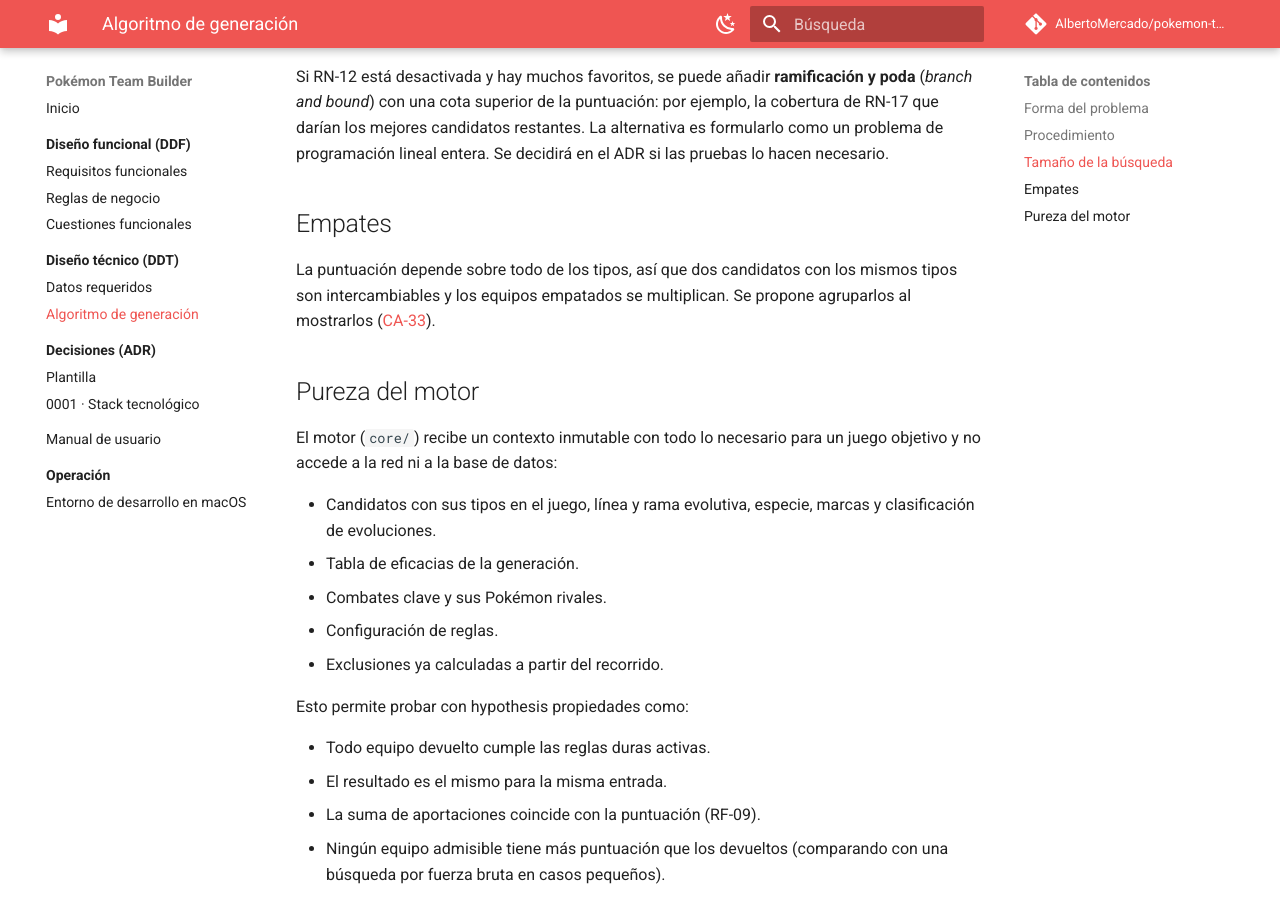
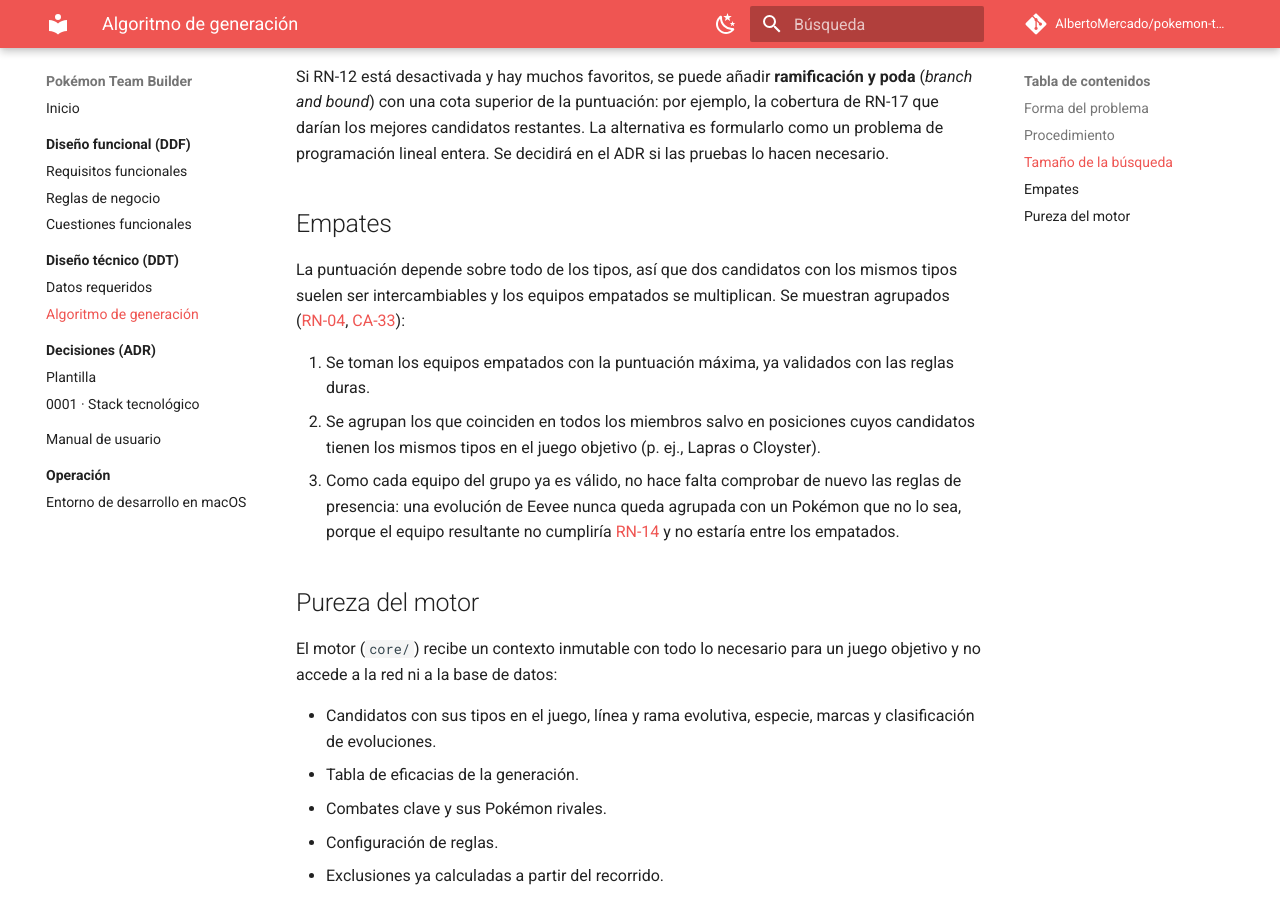
Before and after one commit to AlbertoMercado/pokemon-team-builder, an MkDocs documentation site: the page built from docs/02-ddt/algoritmo-generacion.md, in a window 1280 px wide and 900 px high, scrolled down 3945 px. Built offline with MkDocs 1.6.1 and Material for MkDocs 9.7.7, drawn with Linux system fonts in a browser that asks for light colours; comment, search, counter and statistics services are not loaded.

Commit message:
docs(ddf): resolver CA-32 y CA-33
- CA-32: es tediosa la evolución que exige un movimiento que la evolución
  anterior solo aprende a nivel 1 (RN-15).
- CA-33: los empates se agrupan por miembros intercambiables (mismos tipos
  y ambos equipos válidos), p. ej. Lapras o Cloyster. Una evolución de Eevee
  nunca se agrupa con otro Pokémon por RN-14 (RN-04, RF-08).

Co-Authored-By: Claude Opus 5.5 <noreply@anthropic.com>

```diff
--- a/docs/02-ddt/algoritmo-generacion.md
+++ b/docs/02-ddt/algoritmo-generacion.md
@@ -91,9 +91,17 @@ programación lineal entera. Se decidirá en el ADR si las pruebas lo hacen nece
 
 ## Empates
 
-La puntuación depende sobre todo de los tipos, así que dos candidatos con los mismos tipos son
-intercambiables y los equipos empatados se multiplican. Se propone agruparlos al mostrarlos
-([CA-33](../01-ddf/cuestiones-abiertas.md#abiertas)).
+La puntuación depende sobre todo de los tipos, así que dos candidatos con los mismos tipos
+suelen ser intercambiables y los equipos empatados se multiplican. Se muestran agrupados
+([RN-04](../01-ddf/reglas-negocio.md#rn-04), [CA-33](../01-ddf/cuestiones-abiertas.md#resueltas)):
+
+1. Se toman los equipos empatados con la puntuación máxima, ya validados con las reglas duras.
+2. Se agrupan los que coinciden en todos los miembros salvo en posiciones cuyos candidatos
+   tienen los mismos tipos en el juego objetivo (p. ej., Lapras o Cloyster).
+3. Como cada equipo del grupo ya es válido, no hace falta comprobar de nuevo las reglas de
+   presencia: una evolución de Eevee nunca queda agrupada con un Pokémon que no lo sea, porque
+   el equipo resultante no cumpliría [RN-14](../01-ddf/reglas-negocio.md#rn-14) y no estaría
+   entre los empatados.
 
 ## Pureza del motor
 
```
Also changed, not shown: docs/01-ddf/cuestiones-abiertas.md (+2 -2 lines), docs/01-ddf/reglas-negocio.md (+14 -1 lines), docs/01-ddf/requisitos-funcionales.md (+2 -2 lines), docs/02-ddt/datos-requeridos.md (+1 -1 lines).
